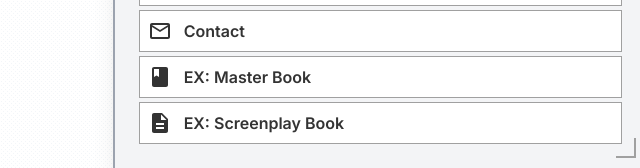
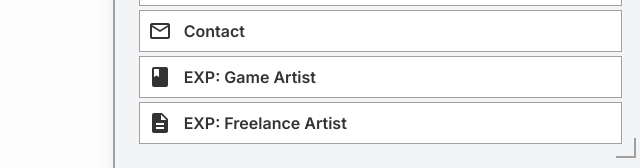
Before and after one commit to ahakagei/cv, a plain HTML site: page index.html in a window 1280 px wide. Shown: the part 632-800 px from the top of the page, 634-1274 px from the left. Drawn offline with nearby package versions, Linux system fonts and the light colour scheme.

Commit message:
Update index.html

```diff
--- a/index.html
+++ b/index.html
@@ -260,8 +260,8 @@
                 { id: 'education', buttonText: 'Education', title: '2013 - 2015', subtitle: 'Education & Training Regimen', content: `United Arab Emirates University (UAEU) | Al Ain, UAE, Bachelor of Arts in Mass Communication, Minor in Arabic, Graduated with a GPA of 3.18, Coursework focused on visual communication, media strategy, and digital content creation.`, number: '03', icon: `<svg class="icon" viewBox="0 0 24 24"><path d="M5 13.18v4L12 21l7-3.82v-4L12 17l-7-3.82zM12 3L1 9l11 6 9-4.91V17h2V9L12 3z"/></svg>` },
                 { id: 'skills', buttonText: 'Skills', title: 'CORE DIRECTIVES', subtitle: 'Specialized Skillset', content: `<strong> Art & Illustration:</strong> Digital Painting, Character Design, Concept Art, Storyboarding, Logo Design, 2D Animation. <br><br><strong> Software Proficiency:</strong> Adobe Suite (Photoshop, Illustrator, InDesign, Premiere Pro), Krita, Clip Studio Paint, Spine, Microsoft Office Suite <br> <br><strong> Technical Skills:</strong> IT Support & Troubleshooting, Hardware/Software Installation, Network Security, Workflow Optimization, Generative AI (Stable Diffusion, LLMs)`, number: '04', icon: `<svg class="icon" viewBox="0 0 24 24"><path d="M9.4 16.6L4.8 12l4.6-4.6L8 6l-6 6 6 6 1.4-1.4zm5.2 0l4.6-4.6-4.6-4.6L16 6l6 6-6 6-1.4-1.4z"/></svg>` },
                 { id: 'contact', buttonText: 'Contact', title: 'ESTABLISH COMMS', subtitle: 'Contact & Legal', content: `Secure channels are open, you can easily get in touch with the current personnel either through the email or mobile phone. For further questions and request please use the following to reach the personnel. <br> Mobile Phone: +971561031331 <br> Email: Abdullah.albalooshi@outlook.com`, number: '05', icon: `<svg class="icon" viewBox="0 0 24 24"><path d="M22 6c0-1.1-.9-2-2-2H4c-1.1 0-2 .9-2 2v12c0 1.1.9 2 2 2h16c1.1 0 2-.9 2-2V6zm-2 0l-8 5-8-5h16zm0 12H4V8l8 5 8-5v10z"/></svg>` },
-                { id: 'master-book', buttonText: 'EX: Master Book', title: '2019', subtitle: 'Game Artist', content: `[ Saudi Gamer Studio] | [KSA] (Remote) <br>  Conceptualized and created a wide range of in-game assets, including character designs, environments, UI elements, and promotional art. <br> Collaborated closely with developers and designers to ensure a cohesive and immersive visual style that aligned with the game's narrative and mechanics.<br> •	Contributed to brainstorming and storyboarding sessions, helping to shape the artistic direction of the project.`, number: '06', icon: `<svg class="icon" viewBox="0 0 24 24"><path d="M18 2H6c-1.1 0-2 .9-2 2v16c0 1.1.9 2 2 2h12c1.1 0 2-.9 2-2V4c0-1.1-.9-2-2-2zM6 4h5v8l-2.5-1.5L6 12V4z"/></svg>` },
-                { id: 'screenplay', buttonText: 'EX: Screenplay Book', title: '2020 - Present', subtitle: 'Freelance Artist & Designer', content: `[ Independent] | (Remote) <br> • Delivered high-quality character art, illustrations, and sprite sheets for independent game developers and private commissions. <br> • Graphic Design: Created logos, branding packages, and marketing materials (posters, menus, social media graphics) for restaurants and local events, enhancing their visual identity and customer appeal. <br>  • AI Exploration: Actively experiment with generative AI tools, including Large Language Models (LLMs) for creative writing/ideation and Stable Diffusion models for advanced texture generation and concept art.`, number: '07', icon: `<svg class="icon" viewBox="0 0 24 24"><path d="M14 2H6c-1.1 0-1.99.9-1.99 2L4 20c0 1.1.89 2 1.99 2H18c1.1 0 2-.9 2-2V8l-6-6zm2 16H8v-2h8v2zm0-4H8v-2h8v2zm-3-5V3.5L18.5 9H13z"/></svg>` }
+                { id: 'master-book', buttonText: 'EXP: Game Artist', title: '2019', subtitle: 'Game Artist', content: `[ Saudi Gamer Studio] | [KSA] (Remote) <br>  Conceptualized and created a wide range of in-game assets, including character designs, environments, UI elements, and promotional art. <br> Collaborated closely with developers and designers to ensure a cohesive and immersive visual style that aligned with the game's narrative and mechanics.<br> •	Contributed to brainstorming and storyboarding sessions, helping to shape the artistic direction of the project.`, number: '06', icon: `<svg class="icon" viewBox="0 0 24 24"><path d="M18 2H6c-1.1 0-2 .9-2 2v16c0 1.1.9 2 2 2h12c1.1 0 2-.9 2-2V4c0-1.1-.9-2-2-2zM6 4h5v8l-2.5-1.5L6 12V4z"/></svg>` },
+                { id: 'screenplay', buttonText: 'EXP: Freelance Artist', title: '2020 - Present', subtitle: 'Freelance Artist & Designer', content: `[ Independent] | (Remote) <br> • Delivered high-quality character art, illustrations, and sprite sheets for independent game developers and private commissions. <br> • Graphic Design: Created logos, branding packages, and marketing materials (posters, menus, social media graphics) for restaurants and local events, enhancing their visual identity and customer appeal. <br>  • AI Exploration: Actively experiment with generative AI tools, including Large Language Models (LLMs) for creative writing/ideation and Stable Diffusion models for advanced texture generation and concept art.`, number: '07', icon: `<svg class="icon" viewBox="0 0 24 24"><path d="M14 2H6c-1.1 0-1.99.9-1.99 2L4 20c0 1.1.89 2 1.99 2H18c1.1 0 2-.9 2-2V8l-6-6zm2 16H8v-2h8v2zm0-4H8v-2h8v2zm-3-5V3.5L18.5 9H13z"/></svg>` }
             ];
             const languageData = [ { name: 'Arabic', level: 100 }, { name: 'English', level: 100 }];
             const softSkillsData = [ 'Problem Solving', 'Leadership', 'Adaptability', 'Critical Thinking', 'Workflow Managment', 'Self-Motivated', 'Intel Analysis', 'Recruitment', 'Managing Resources' ];
```
